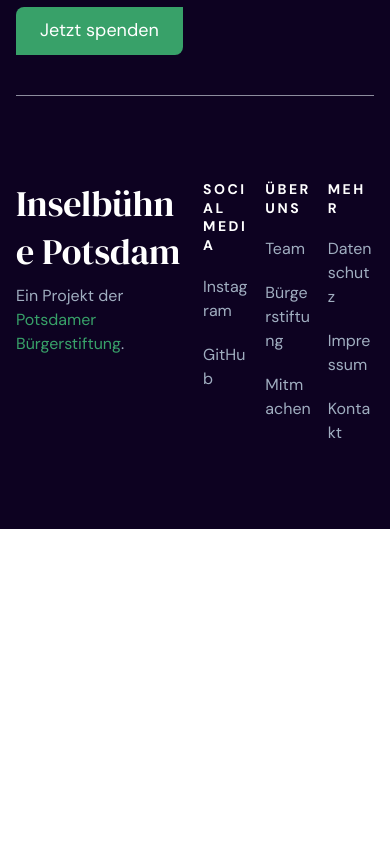
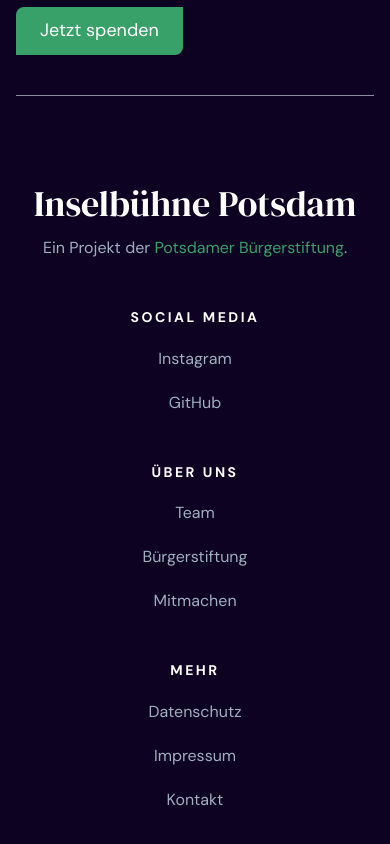
Before and after one commit to potsdamer-buergerstiftung/inselbuehne, a Next.js app: page / in a window 390 px wide. Shown: the part 2214-3058 px from the top of the page. Before the commit the page ends 2743 px from the top, so only its background shows below. Built offline with nearby package versions, Linux system fonts and the light colour scheme.

Commit message:
make footer responsive

```diff
--- a/components/Footer.tsx
+++ b/components/Footer.tsx
@@ -23,8 +23,13 @@
   return (
     <Box as="footer" background="dark" color="gray.400" py="16">
       <Container maxW="7xl" py="5">
-        <Grid gap={4} templateColumns="repeat(12, 1fr)">
-          <GridItem colSpan={6}>
+        <Grid
+          columnGap={6}
+          rowGap={12}
+          templateColumns="repeat(12, 1fr)"
+          textAlign={{ base: "center", md: "left" }}
+        >
+          <GridItem colSpan={{ base: 12, md: 6 }}>
             <NextLink passHref href="/">
               <Heading fontSize="4xl" color="white" mb="2">
                 Inselbühne Potsdam
@@ -42,7 +47,7 @@
               .
             </Text>
           </GridItem>
-          <GridItem colSpan={2}>
+          <GridItem colSpan={{ base: 12, md: 2 }}>
             <Heading as="h6" fontSize="sm" variant="uppercase" color="white">
               Social Media
             </Heading>
@@ -55,7 +60,7 @@
               </MenuItem>
             </Flex>
           </GridItem>
-          <GridItem colSpan={2}>
+          <GridItem colSpan={{ base: 12, md: 2 }}>
             <Heading as="h6" fontSize="sm" variant="uppercase" color="white">
               Über uns
             </Heading>
@@ -67,7 +72,7 @@
               <MenuItem to="/mitmachen">Mitmachen</MenuItem>
             </Flex>
           </GridItem>
-          <GridItem colSpan={2}>
+          <GridItem colSpan={{ base: 12, md: 2 }}>
             <Heading as="h6" fontSize="sm" variant="uppercase" color="white">
               Mehr
             </Heading>
```
